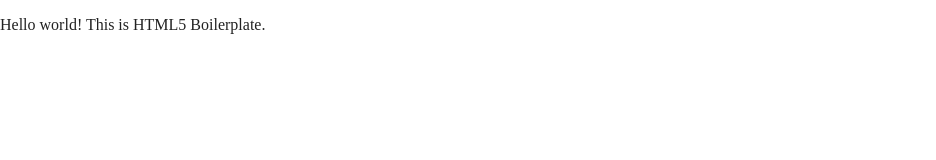
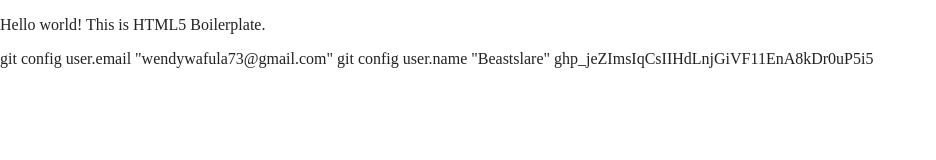
Before and after one commit to Beastslare/netball-app-sheila, a website built with Parcel: page index.html in a window 1280 px wide. Shown: the whole page, without its empty margins (0-936 px from the left). Built offline with nearby package versions, Linux system fonts and the light colour scheme.

Commit message:
first commit

```diff
--- a/index.html
+++ b/index.html
@@ -39,3 +39,7 @@
 </body>
 
 </html>
+ git config  user.email "wendywafula73@gmail.com"
+ git config user.name "Beastslare"
+
+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
```
